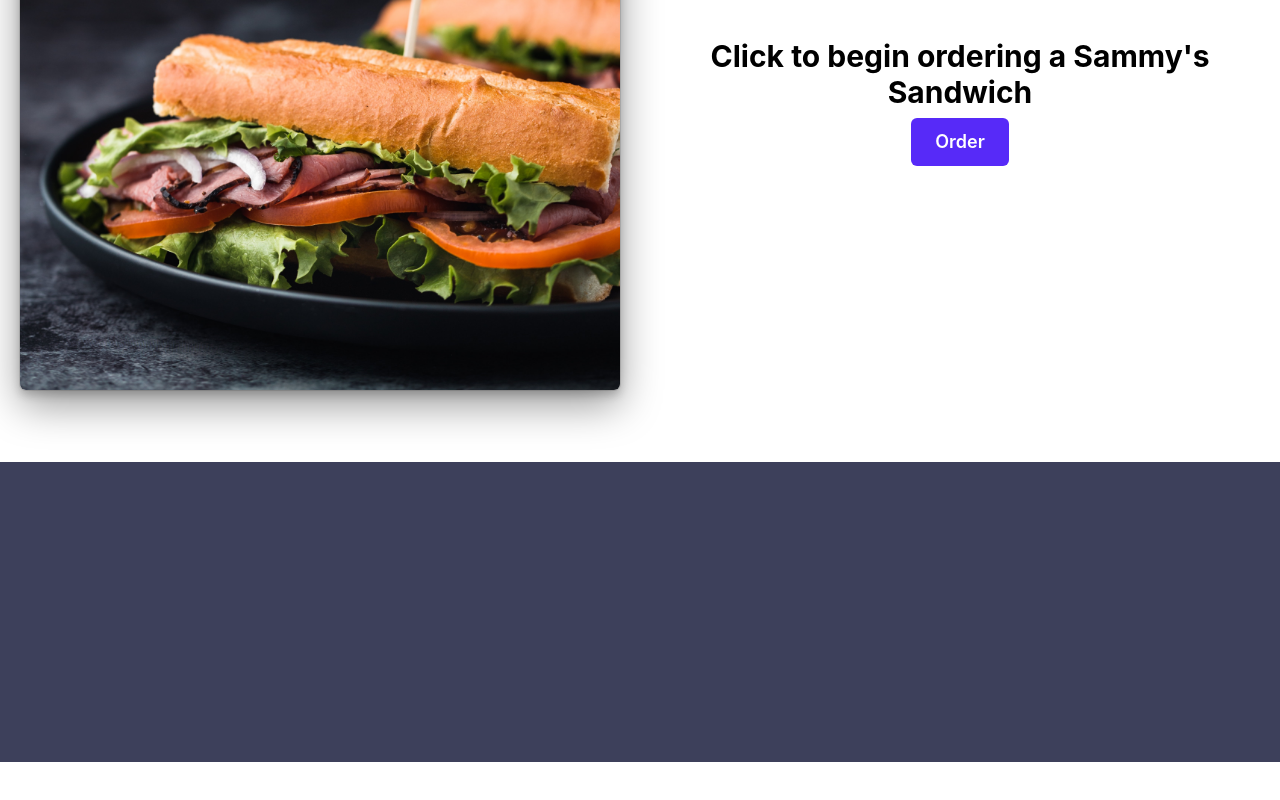
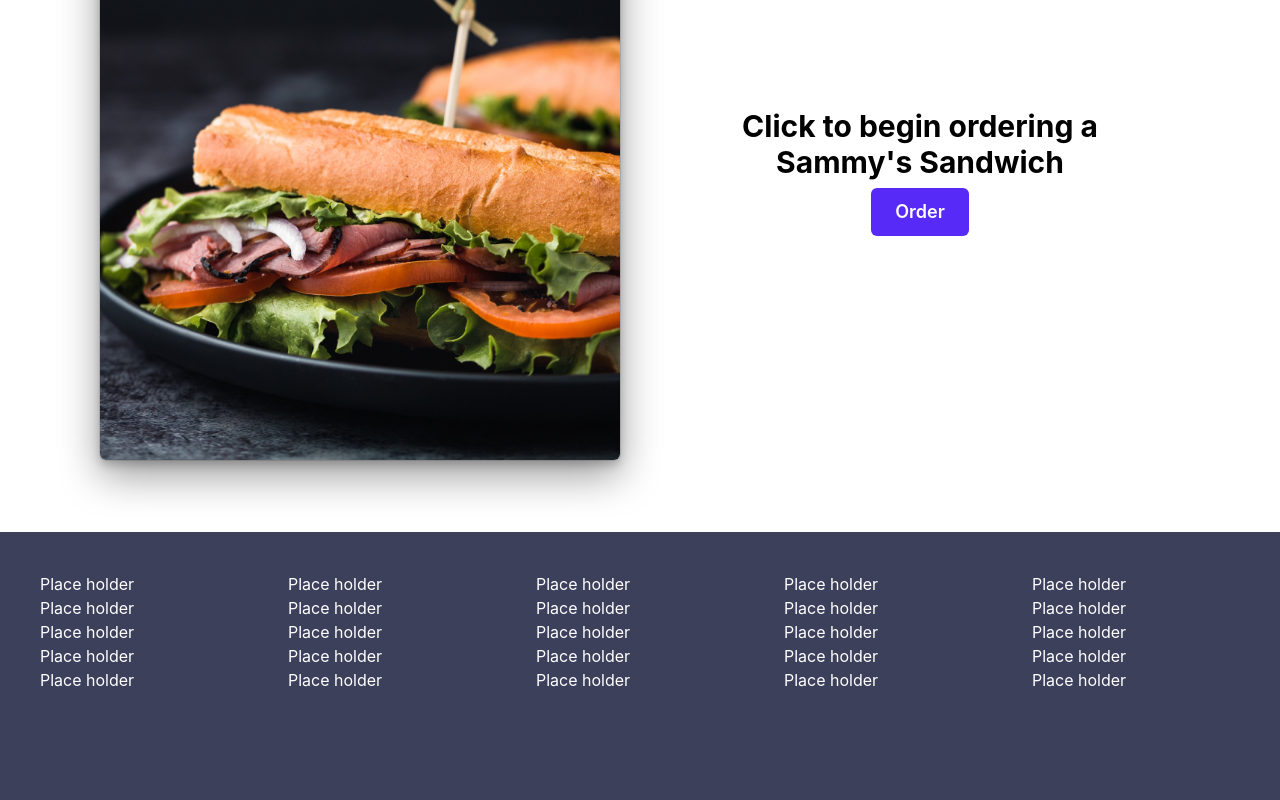
Before and after one commit to sambencivengo/rails-sandwich-shop, a Next.js app in the folder client/: page / in a window 1280 px wide. Shown: the part 258-1058 px from the top of the page. Before the commit the page ends 1020 px from the top, so only its background shows below. Built offline with nearby package versions, Linux system fonts and the light colour scheme; no server answers.

Commit message:
some more cleanup and footer styling

```diff
--- a/client/components/layout/Layout.tsx
+++ b/client/components/layout/Layout.tsx
@@ -12,7 +12,7 @@
 		<>
 			<Header />
 
-			<Box pt={isMobile ? '75px' : '0px'}>
+			<Box px={20} pt={'70px'}>
 				<main>{children}</main>
 			</Box>
 			<SplashPageFooter />
--- a/client/components/layout/SplashPageFooter.tsx
+++ b/client/components/layout/SplashPageFooter.tsx
@@ -1,10 +1,55 @@
 import { colors } from '@/theme/theme';
-import { Box } from '@chakra-ui/react';
+import { Box, Text, SimpleGrid } from '@chakra-ui/react';
 
 import React from 'react';
 
 interface SplashPageFooterProps {}
 
 export const SplashPageFooter: React.FC<SplashPageFooterProps> = ({}) => {
-	return <Box w={'100%'} bgColor={colors.greyPurple} h="300px"></Box>;
+	return (
+		// TODO: add a header to the footer like on Mural
+		<SimpleGrid
+			p={10}
+			bgColor={colors.greyPurple}
+			h="300px"
+			minChildWidth="200px"
+			spacing="40px"
+		>
+			<Box height="auto">
+				<Text>Place holder</Text>
+				<Text>Place holder</Text>
+				<Text>Place holder</Text>
+				<Text>Place holder</Text>
+				<Text>Place holder</Text>
+			</Box>
+			<Box height="auto">
+				<Text>Place holder</Text>
+				<Text>Place holder</Text>
+				<Text>Place holder</Text>
+				<Text>Place holder</Text>
+				<Text>Place holder</Text>
+			</Box>
+			<Box height="auto">
+				<Text>Place holder</Text>
+				<Text>Place holder</Text>
+				<Text>Place holder</Text>
+				<Text>Place holder</Text>
+				<Text>Place holder</Text>
+			</Box>
+			<Box height="auto">
+				<Text>Place holder</Text>
+				<Text>Place holder</Text>
+				<Text>Place holder</Text>
+				<Text>Place holder</Text>
+				<Text>Place holder</Text>
+			</Box>
+			<Box height="auto">
+				<Text>Place holder</Text>
+				<Text>Place holder</Text>
+				<Text>Place holder</Text>
+				<Text>Place holder</Text>
+				<Text>Place holder</Text>
+			</Box>
+		</SimpleGrid>
+	);
 };
```
Also changed, not shown: client/components/SplashPageFooter.tsx (deleted, +0 -10 lines).
